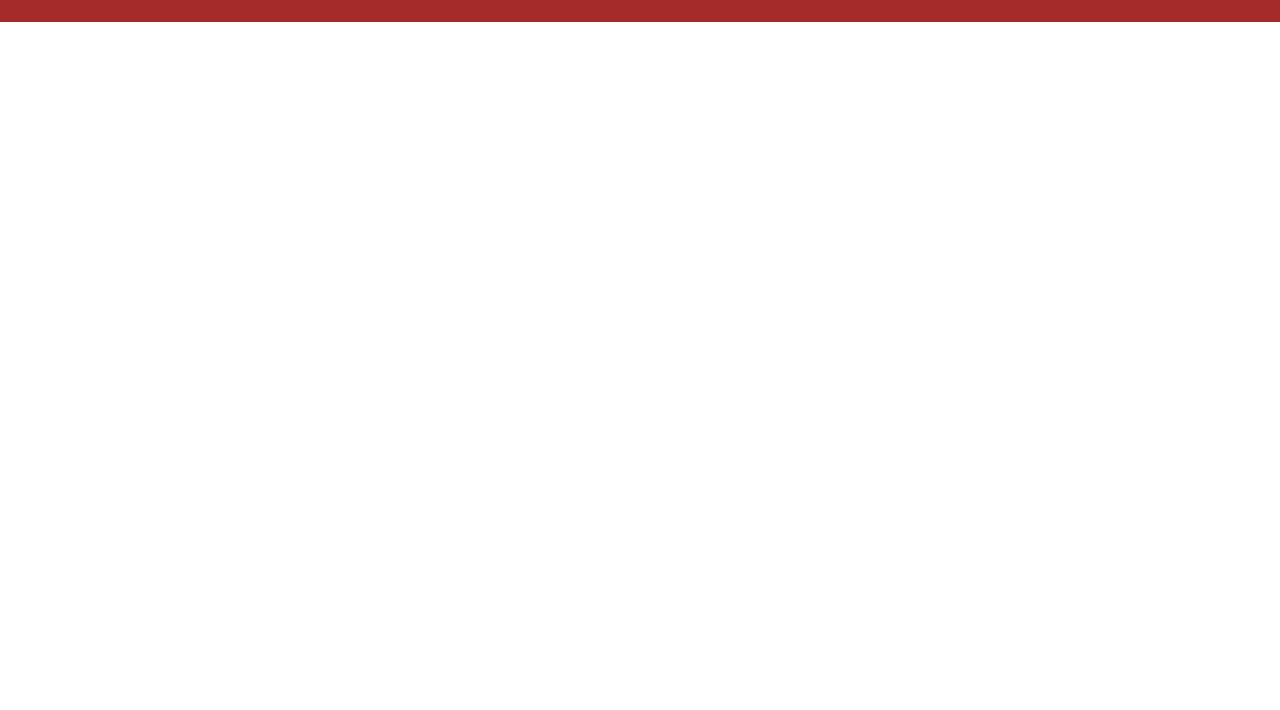
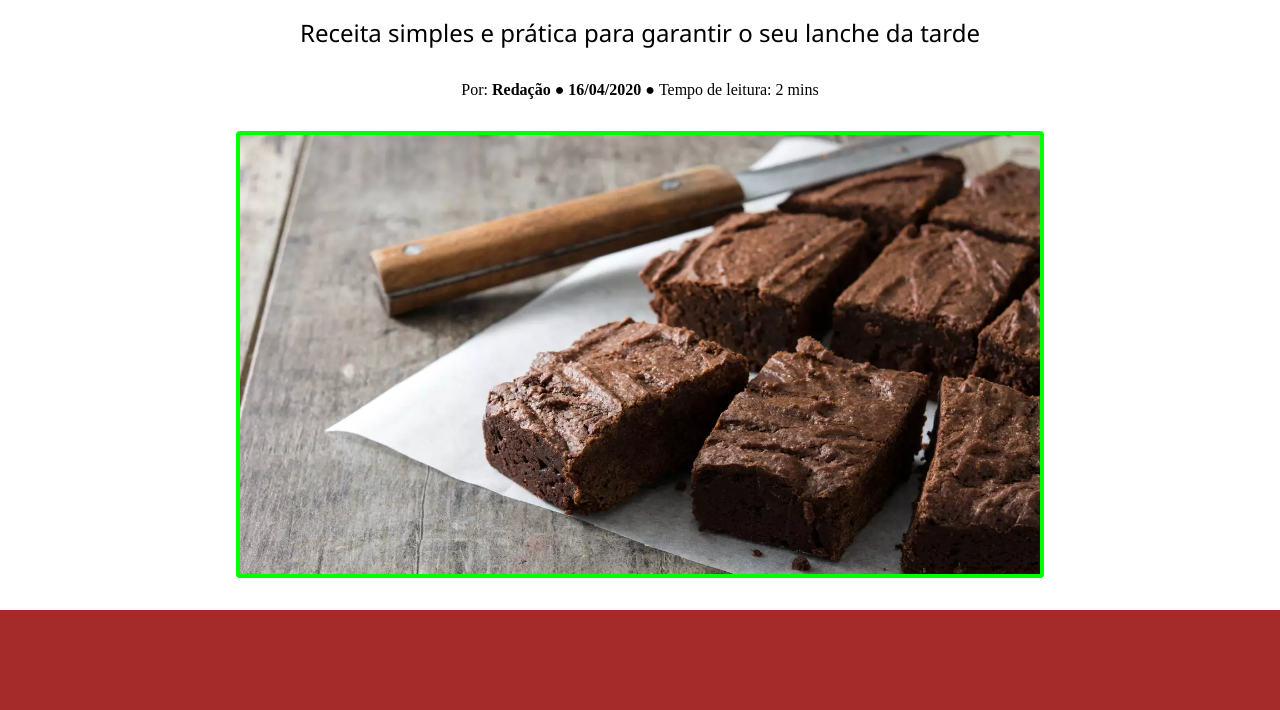
Before and after one commit to Ratinho253/receita_bolo, a plain HTML site: page index.html in a window 1280 px wide. Shown: the part 278-988 px from the top of the page. Before the commit the page ends 800 px from the top, so only its background shows below. Drawn offline with Linux system fonts and the light colour scheme.

Commit message:
ibtro concluida

```diff
--- a/index.html
+++ b/index.html
@@ -12,7 +12,21 @@
         <img class="logo" src="./img/logo.dvg.svg" alt="logo da Smart Fit News">
     </header>
 
-    <main> </main>
+    <main>
+        <Section class="intro-container" >
+            <h1 class="titulo">Como fazer bolo de chocolate sem farinha</h1>
+            <h2 class="subtitulo">Receita simples e prática para garantir o seu lanche da tarde</h2>
+            <p class="info">Por:<span> Redação ● 16/04/2020 ● </span> Tempo de leitura: 2 mins</p>
+            <img class="foto-bolo" src="./img/receita-sem-farinha.webp" alt="Pedaços de bolo">
+
+        </Section>
+        <section class="ingredientes-container" ></section>
+        <section clas="preparo-container" ></section>
+
+
+
+
+    </main>
 
     <footer></footer>
 
--- a/style.css
+++ b/style.css
@@ -11,15 +11,44 @@ header{
     display: flex;
     justify-content: center;
     align-items: center;
+
 }
 .logo{
-    height: 80px;
+    height:80px;
 
 }
     main{
-        height: 100px;
-        background-color: green;
+
+
+
     }
+    .intro-container{
+        display: flex;
+        flex-direction: column;
+        align-items: center;
+        gap: 32px;
+        padding-top: 32px;
+        padding-bottom: 32px;
+    }
+    .titulo{
+        width: 800px;
+        text-align: center;
+        font-family:'Segoe UI', Tahoma, Geneva, Verdana, sans-serif;
+        font-size: 48px;
+    }
+    .subtitulo{
+        font-family: 'Segoe UI', Tahoma, Geneva, Verdana, sans-serif;
+        font-weight: 400;
+    }
+    .info span {
+        font-weight: 700;
+    }
+    .foto-bolo{
+        width: 800px;
+        border: 4px solid lime;
+        border-radius: 4px;
+    }
+
 footer{
     height: 100px;
     background-color: brown;
```
Also changed, not shown: img/receita-sem-farinha.webp (added).
